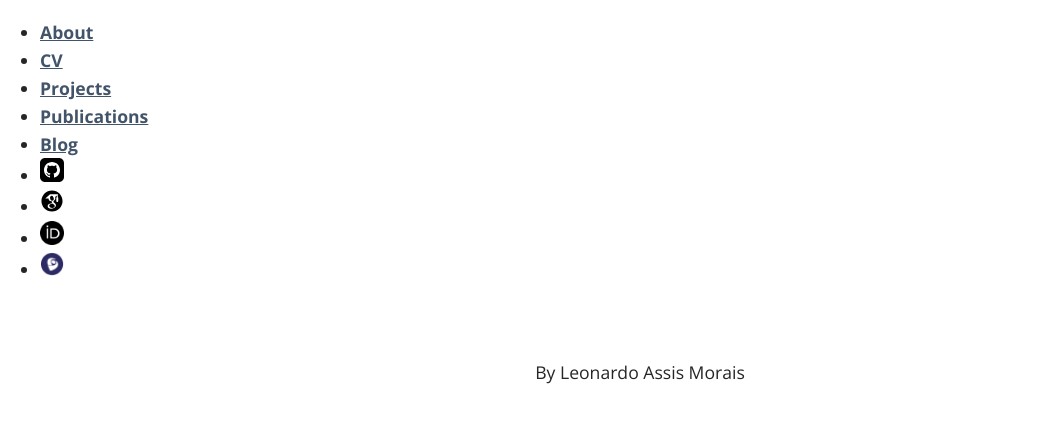
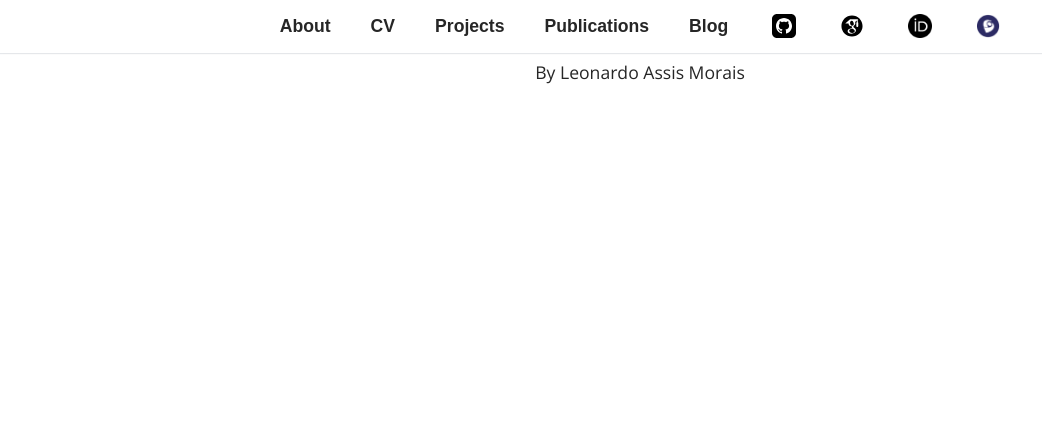
Before and after one commit to Leo-am/Leo-am.github.io, a Jekyll site: the page built from index.html, in a window 1280 px wide. Shown: the top 423 px of the page, without its empty margins (0-1042 px from the left). Built offline with Jekyll 4.4.1, drawn with Linux system fonts in a browser that asks for light colours; some web fonts are replaced.

Commit message:
fix header and layout.scss

```diff
--- a/_includes/header.html
+++ b/_includes/header.html
@@ -1,3 +1,5 @@
+<aside>
+  <div class="container">
     <nav>
       <ul class="nav-bar">
         {% for page in site.pages %}
@@ -40,3 +42,5 @@
         {% endif %}
       </ul>
     </nav>
+  </div>
+</aside>
--- a/_sass/_layout.scss
+++ b/_sass/_layout.scss
@@ -69,28 +69,38 @@ aside {
   width: 100%;
   z-index: 2;
   border-bottom: 1px solid lighten($light, 30%);
-	box-shadow: 0px 1px 1px RGBA(4, 25, 54, .1);
+  box-shadow: 0px 1px 1px rgba(4, 25, 54, 0.1);
+
   nav {
     display: flex;
-  			justify-content: space-between;
+    justify-content: center;
     align-items: center;
+
+    .nav-bar {
+      display: flex;
       flex-wrap: wrap;
-			max-width: 800px;
-			margin: 0 auto;
-		ul {
-			display: flex;
+      justify-content: center;
+      align-items: center;
+      list-style: none;
       padding: 0;
-    		list-style: none;
       margin: 0;
+      gap: 1rem;
+
       li {
+        margin: 0;
+
         a {
           display: flex;
           align-items: center;
-					gap: 0.5rem;
           padding: 12px;
+          font-family: 'Muli', sans-serif;
+          font-weight: bold;
           text-decoration: none;
-					font-family: 'Muli', sans-serif;
           color: $font-color;
+
+          img {
+            margin-left: 4px;
+          }
 
           &:hover,
           &:active {
@@ -100,13 +110,9 @@ aside {
         }
       }
     }
-		&:after {
-			content: '';
-    		display: table;
-    		clear: both;
   }
 }
-}
+
 footer {
 	text-align: center;
 	padding: 40px;
```
Lines whose indentation alone changed are shown as unchanged.
